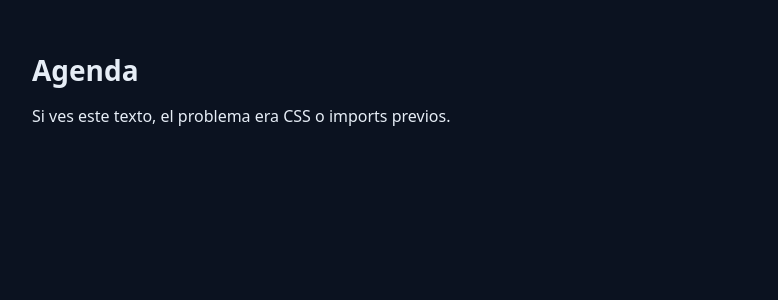
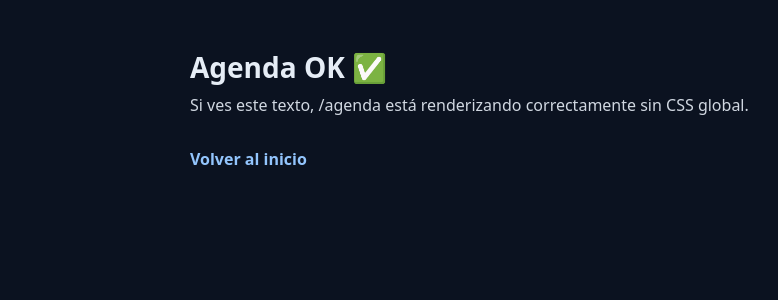
Before and after one commit to jjonnas1/castellanosabogados, a Next.js app: page /agenda in a window 1280 px wide. Shown: the top 300 px of the page, without its empty margins (0-778 px from the left). Built offline with nearby package versions, Linux system fonts and the light colour scheme.

Commit message:
Update page.tsx

```diff
--- a/app/agenda/page.tsx
+++ b/app/agenda/page.tsx
@@ -1,15 +1,30 @@
+// app/agenda/page.tsx
 export default function AgendaPage() {
   return (
     <main
       style={{
-        minHeight: '100vh',
-        background: '#0b1220',   // azul muy oscuro
-        color: '#e6edf6',        // texto claro
-        padding: '32px',
+        minHeight: "100vh",
+        padding: 48,
+        maxWidth: 900,
+        margin: "0 auto",
       }}
     >
-      <h1 style={{ fontSize: 28, marginBottom: 16 }}>Agenda</h1>
-      <p>Si ves este texto, el problema era CSS o imports previos.</p>
+      <h1 style={{ fontSize: 28, margin: 0 }}>Agenda OK ✅</h1>
+      <p style={{ opacity: 0.9, marginTop: 8 }}>
+        Si ves este texto, /agenda está renderizando correctamente sin CSS global.
+      </p>
+      <a
+        href="/"
+        style={{
+          display: "inline-block",
+          marginTop: 16,
+          color: "#93c5fd",
+          textDecoration: "none",
+          fontWeight: 600,
+        }}
+      >
+        Volver al inicio
+      </a>
     </main>
   );
 }
```
